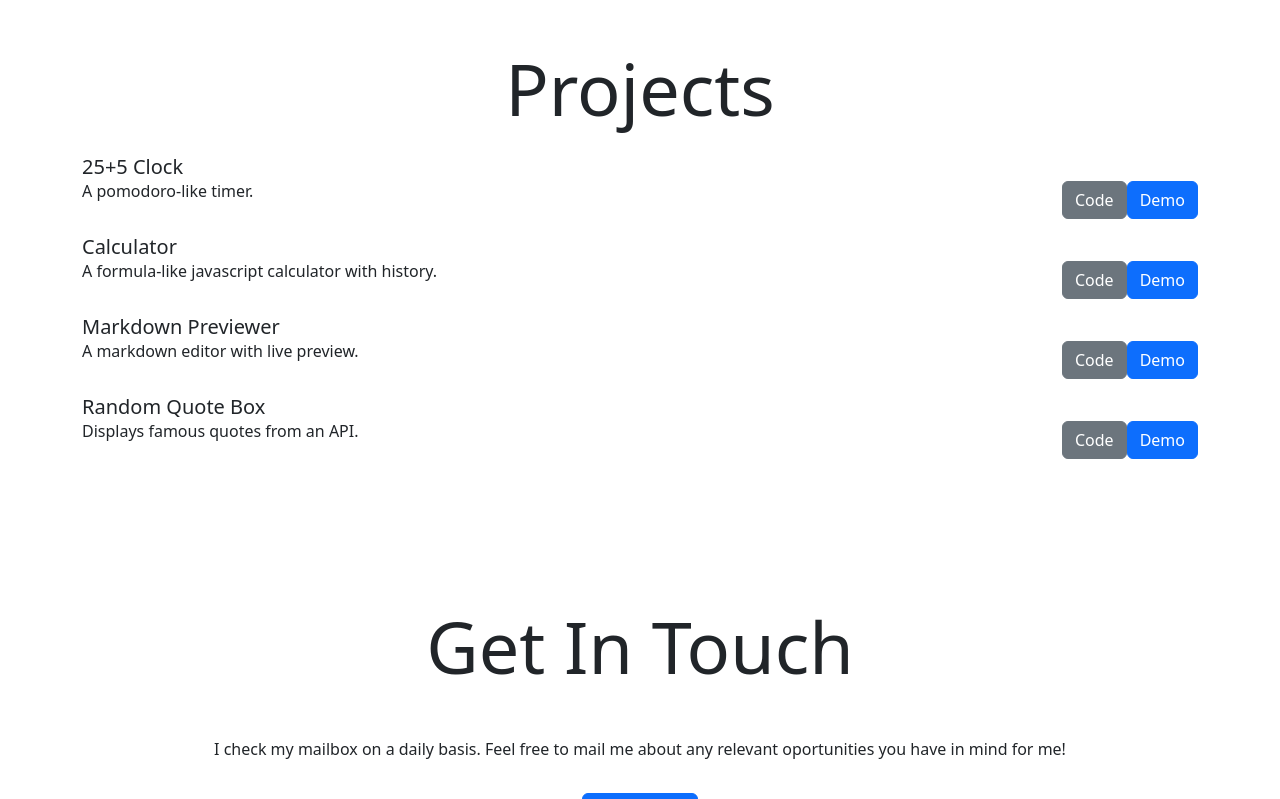
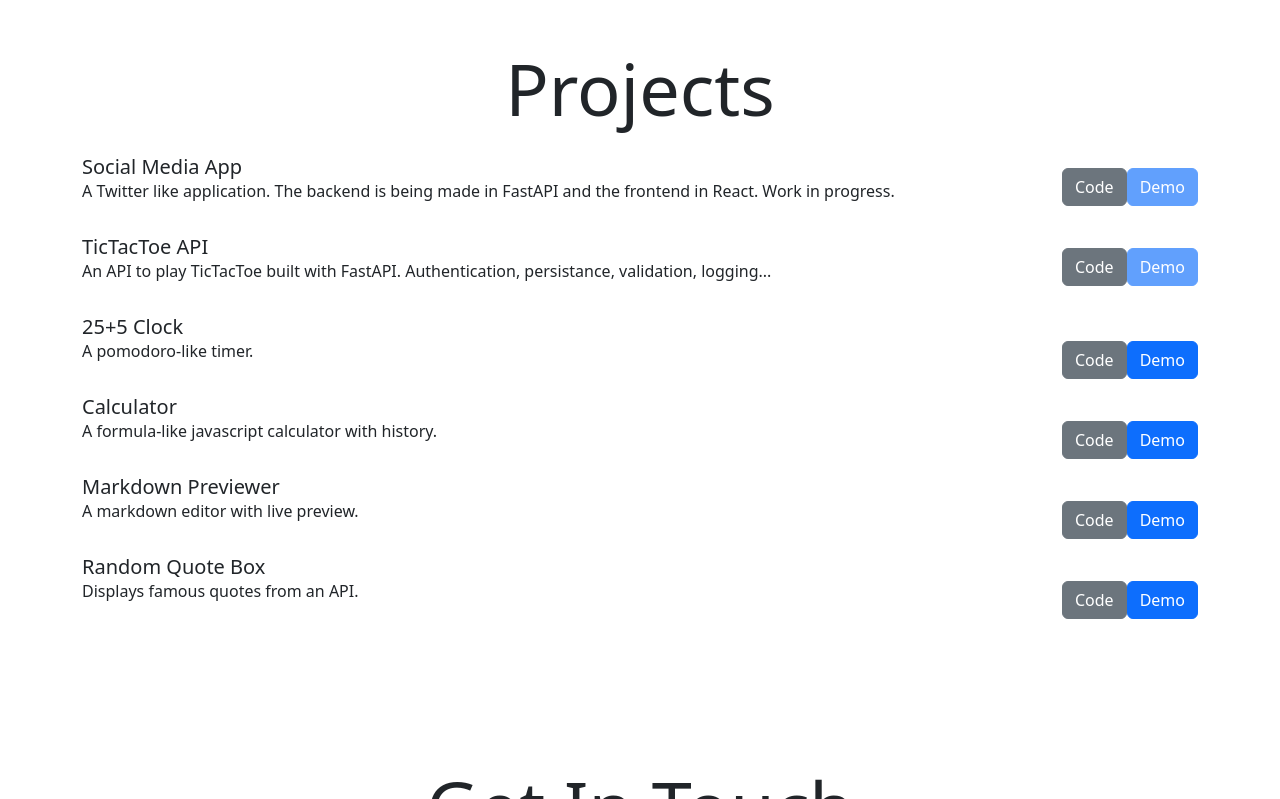
Before and after one commit to IsmaelDLG/ismaeldlg.github.io, a plain HTML site: page index.html in a window 1280 px wide. Shown: the part 1319-2118 px from the top of the page. Drawn offline with nearby package versions, Linux system fonts and the light colour scheme.

Commit message:
added projects, bold navbar

```diff
--- a/css/custom.css
+++ b/css/custom.css
@@ -27,6 +27,10 @@ a:hover,
 a:focus,
 a:visited {
     text-decoration: none;
+}
+
+.nav {
+    font-weight: 600;
 }
 
 #profile-picture {
--- a/index.html
+++ b/index.html
@@ -137,6 +137,32 @@
     <article class="container-fluid px-sm-5">
       <h2 class="display-2 mb-4 text-center">Projects</h2>
       <div class="container d-flex flex-column align-items-center">
+        <div class="same-width-row align-items-center">
+          <span>
+            <h5 class="card-title">Social Media App</h5>
+            <p class="d-block">A Twitter like application. The backend is being made in FastAPI and the frontend in
+              React. Work in progress.</p>
+          </span>
+          <span class="d-flex flex-column flex-sm-row align-items-end">
+            <button onclick=" window.open('https://github.com/IsmaelDLG/social-media-app','_blank')"
+              class="d-block w-100 btn btn-secondary">Code</a>
+              <!-- Work in progress -->
+              <button onclick="" class="d-block w-100 btn btn-primary disabled">Demo</a>
+          </span>
+        </div>
+        <div class="same-width-row align-items-center">
+          <span>
+            <h5 class="card-title">TicTacToe API</h5>
+            <p class="d-block">An API to play TicTacToe built with FastAPI. Authentication, persistance, validation,
+              logging...</p>
+          </span>
+          <span class="d-flex flex-column flex-sm-row align-items-end">
+            <button onclick=" window.open('https://github.com/IsmaelDLG/fastapi-tictactoe','_blank')"
+              class="d-block w-100 btn btn-secondary">Code</a>
+              <!-- Work in progress -->
+              <button onclick="" class="d-block w-100 btn btn-primary disabled">Demo</a>
+          </span>
+        </div>
         <div class="same-width-row">
           <span>
             <h5 class="card-title">25+5 Clock</h5>
```
